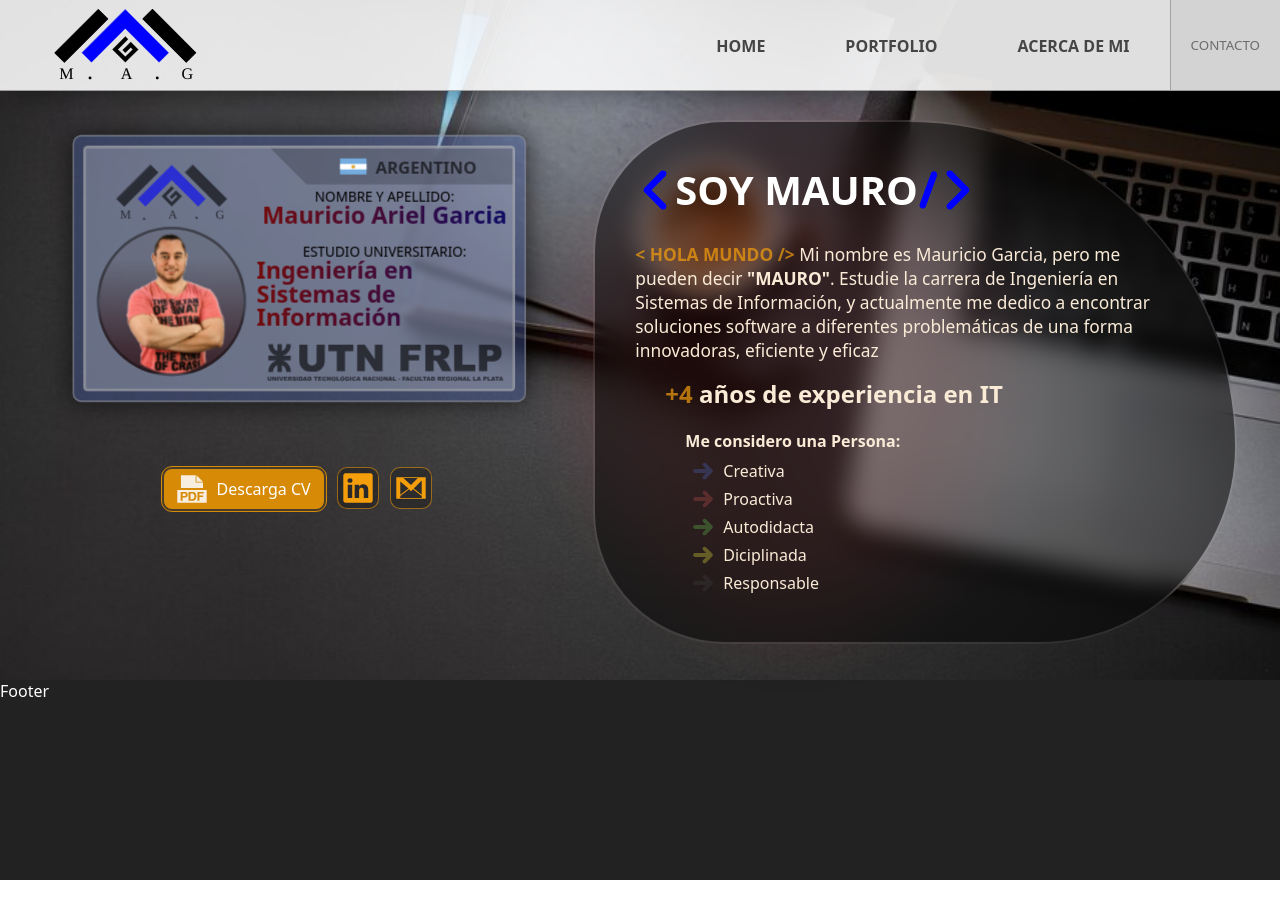
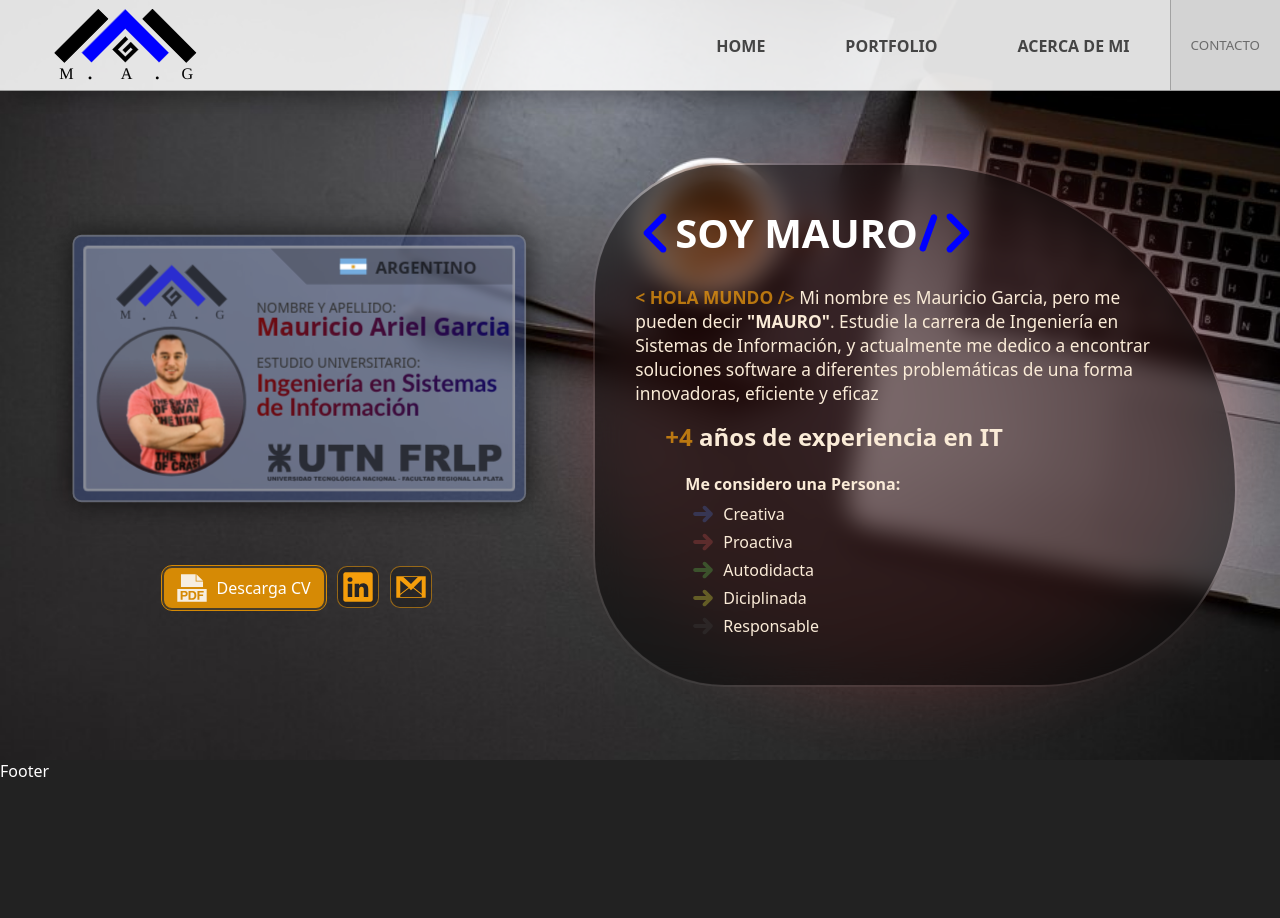
Before and after one commit to Mauricio-Garcia-A/Portfolio-MAG-v2, a React (Vite) app: page / in a window 1280 px wide. Shown: the top 918 px of the page. Before the commit the page ends 880 px from the top, so only its background shows below. Built offline with nearby package versions, Linux system fonts and the light colour scheme.

Commit message:
Mejoras en la Seccion Presentacion-v0.12

```diff
--- a/src/components/Sections/Home/Presentation/InfoPresentation/InfoPresentation.scss
+++ b/src/components/Sections/Home/Presentation/InfoPresentation/InfoPresentation.scss
@@ -23,11 +23,11 @@
 
     .semifondo-red {
         background: #ef44444d;
-        width: 400px;
-        height: 500px;
+        height: 100%;
+            width: 100%;
         border-radius: 50%;
         filter: blur(40px);
-        opacity: .6;
+        opacity: .7;
         position: absolute;
     }
 
--- a/src/components/Sections/Home/Presentation/PersonalCard/PersonalCard.scss
+++ b/src/components/Sections/Home/Presentation/PersonalCard/PersonalCard.scss
@@ -94,11 +94,12 @@ $colorFondo: rgba(67, 91, 162, 0.411);
         display: flex;
         flex-direction: column;
         justify-content: center;
+        align-items: start;
         width: 60%;
 
         h2 {
             opacity: 0.9;
-            font-size: 26px;
+            font-size: 27px;
             margin: 0px;
             padding: 0px;
             line-height: 1;
@@ -108,6 +109,7 @@ $colorFondo: rgba(67, 91, 162, 0.411);
             -webkit-background-clip: text;
             background-clip: text;
             -webkit-text-fill-color: transparent;
+            font-family: "Candara";
         }
 
         p {
@@ -115,6 +117,7 @@ $colorFondo: rgba(67, 91, 162, 0.411);
             margin: 0px;
             padding: 0px;
             line-height: 1;
+            color: #333;
 
         }
 
--- a/src/components/Sections/Home/Presentation/Presentation.jsx
+++ b/src/components/Sections/Home/Presentation/Presentation.jsx
@@ -56,24 +56,21 @@ export default function Presentation() {
                     colorTarjeta={colorTarjeta}
                 />
                 <div className='contenedor-botones-Presentacion' >
-                    <a href='' >
+                    <a href='/Portfolio-MAG-v2/PDFs/CV-Garcia_Mauricio_Ariel.pdf' target="_blank" rel="noopener noreferrer" download="CV-Garcia_Mauricio.pdf">
                         <div className='botonDescargaCV'>
                             <IconPdf />
                             Descarga CV
                         </div>
-
                     </a>
                     <a href='https://www.linkedin.com/in/mauricio-ariel-garcía'>
                         <div className='botonContacto-Presentacion'>
                             <IconLinkedin />
                         </div>
-
                     </a>
-                    <a href='https://www.linkedin.com/in/mauricio-ariel-garcía'>
+                    <a href='mailto:garcia.mauricio.ariel@gmail.com'>
                         <div className='botonContacto-Presentacion'>
                             <IconMail />
                         </div>
-
                     </a>
                 </div>
             </section>
--- a/src/components/Sections/Home/Presentation/Presentation.scss
+++ b/src/components/Sections/Home/Presentation/Presentation.scss
@@ -5,8 +5,8 @@
     display: flex;
     flex-flow: row;
     justify-content: space-evenly;
-    align-items: start;
-    min-height: 70vh;
+    align-items: center;
+        min-height: 80vh;
 
     @media (max-width: 1150px) {
         flex-flow: column;
```
Also changed, not shown: 1 other file (tests, documents, lock files or other folders).
